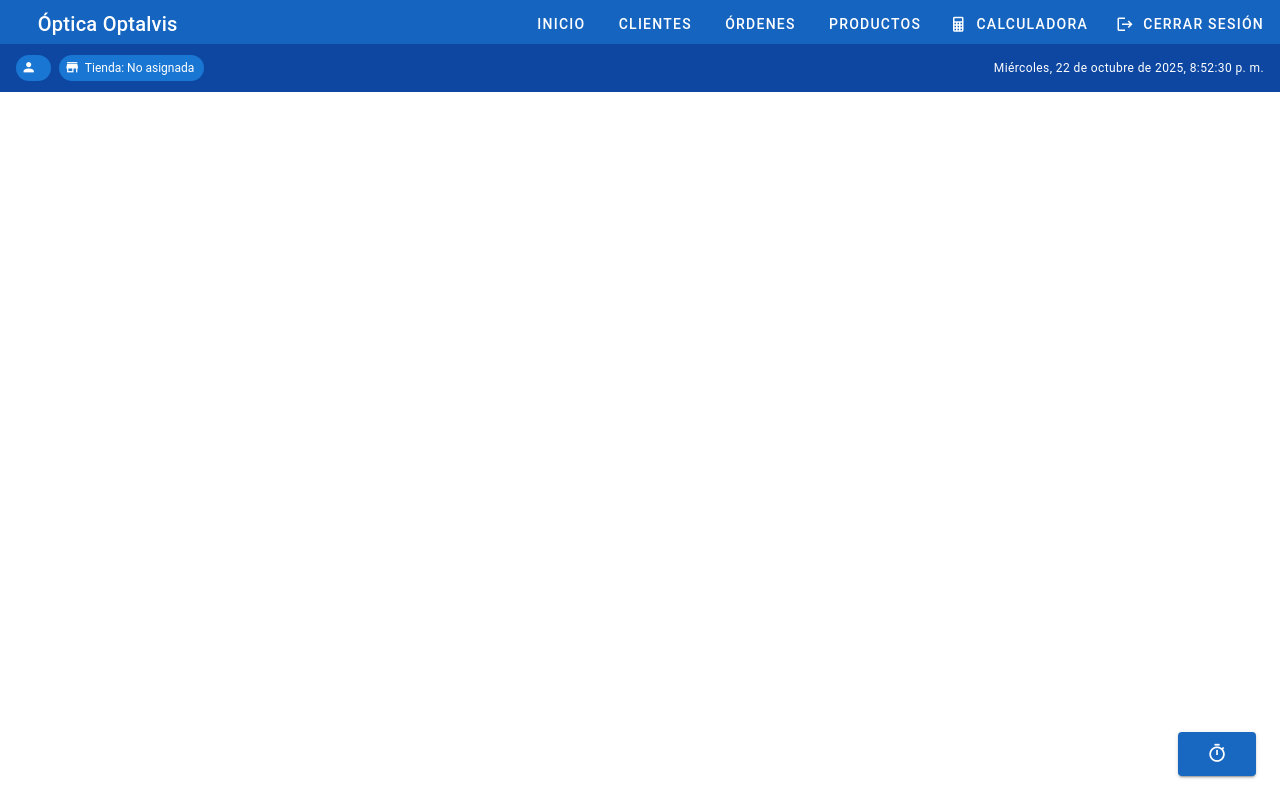
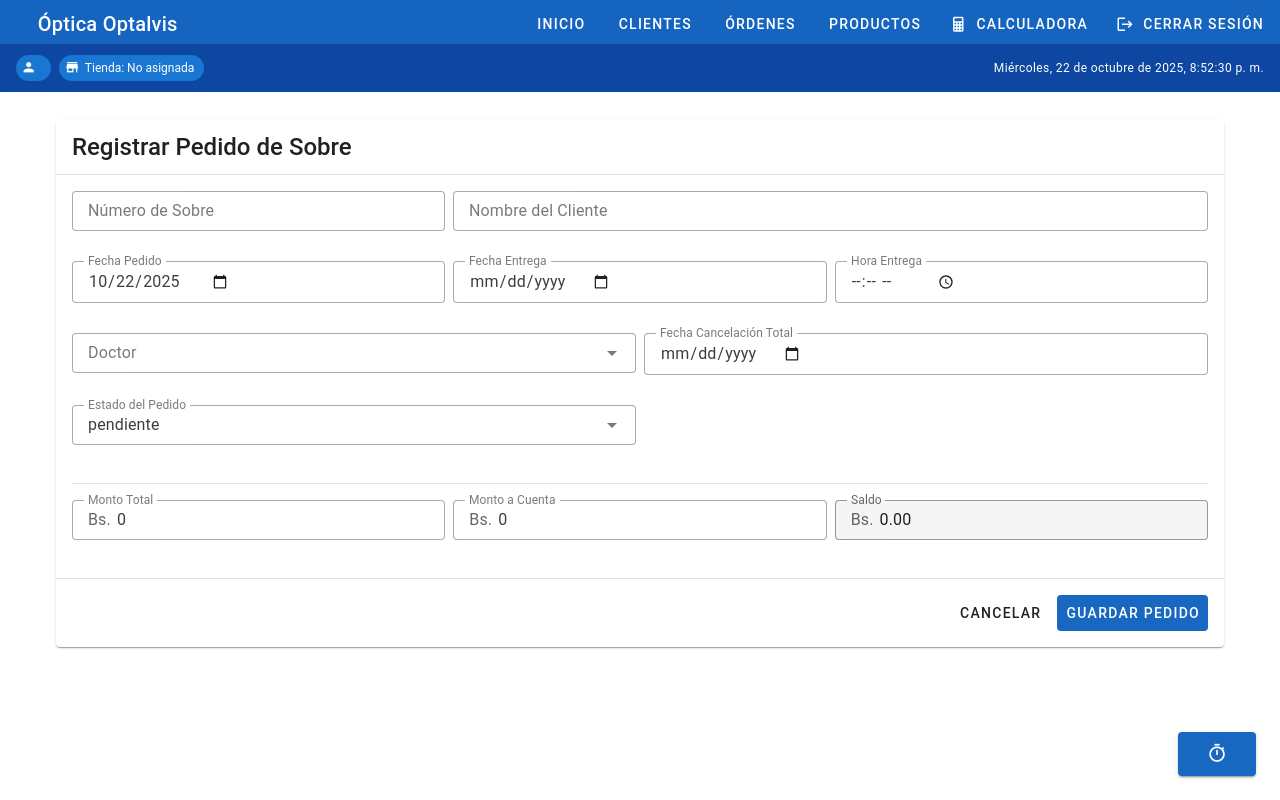
Before and after one commit to Samydex156/sistema-optica, a Vue app: page /sobres/registrar in a window 1280 px wide. Built offline with nearby package versions, Linux system fonts and the light colour scheme; no server answers; the database is empty; sample sign-in values are in the browser's storage.

Commit message:
Incorporación de nuevo componente Registrar Sobre

```diff
--- a/src/components/PanelPrincipal.vue
+++ b/src/components/PanelPrincipal.vue
@@ -92,6 +92,12 @@ const modulos = ref([
     icono: 'mdi-chart-line',
     ruta: '/reportes/prescripciones',
   },
+  {
+    titulo: 'Sobres',
+    descripcion: 'Registro de pedidos de sobres.',
+    icono: 'mdi-email-outline',
+    ruta: '/sobres/registrar',
+  },
 ]);
 
 /**
--- /dev/null
+++ b/src/components/RegistrarSobre.vue
@@ -0,0 +1,267 @@
+<template>
+  <v-container>
+    <div v-if="cargando" class="d-flex justify-center align-center" style="height: 60vh;">
+      <v-progress-circular indeterminate color="primary" size="64"></v-progress-circular>
+      <div class="ml-4 text-h6">Cargando datos...</div>
+    </div>
+
+    <v-form @submit.prevent="guardarSobre" v-else>
+      <v-card>
+        <v-card-title class="text-h5 border-b">
+          Registrar Pedido de Sobre
+        </v-card-title>
+
+        <v-card-text class="py-4">
+          <v-row dense>
+            <v-col cols="12" md="4">
+              <v-text-field
+                v-model.number="formData.numero_sobre"
+                label="Número de Sobre"
+                type="number"
+                variant="outlined"
+                density="compact"
+                :rules="[v => !!v || 'El número de sobre es requerido']"
+                required
+              ></v-text-field>
+            </v-col>
+            <v-col cols="12" md="8">
+              <v-text-field
+                v-model="formData.nombre_cliente"
+                label="Nombre del Cliente"
+                variant="outlined"
+                density="compact"
+                :rules="[v => !!v || 'El nombre del cliente es requerido']"
+                required
+              ></v-text-field>
+            </v-col>
+          </v-row>
+
+          <v-row dense>
+            <v-col cols="12" md="4">
+              <v-text-field
+                v-model="formData.fecha_pedido"
+                label="Fecha Pedido"
+                type="date"
+                variant="outlined"
+                density="compact"
+              ></v-text-field>
+            </v-col>
+            <v-col cols="12" md="4">
+              <v-text-field
+                v-model="formData.fecha_entrega"
+                label="Fecha Entrega"
+                type="date"
+                variant="outlined"
+                density="compact"
+              ></v-text-field>
+            </v-col>
+            <v-col cols="12" md="4">
+              <v-text-field
+                v-model="formData.hora_entrega"
+                label="Hora Entrega"
+                type="time"
+                variant="outlined"
+                density="compact"
+              ></v-text-field>
+            </v-col>
+          </v-row>
+
+          <v-row dense>
+            <v-col cols="12" md="6">
+              <v-autocomplete
+                v-model="formData.cod_doctor"
+                :items="doctoresOptions"
+                item-title="label"
+                item-value="value"
+                label="Doctor"
+                variant="outlined"
+                density="compact"
+                clearable
+              ></v-autocomplete>
+            </v-col>
+            <v-col cols="12" md="6">
+              <v-text-field
+                v-model="formData.fecha_cancelacion_total"
+                label="Fecha Cancelación Total"
+                type="date"
+                variant="outlined"
+                density="compact"
+              ></v-text-field>
+            </v-col>
+          </v-row>
+
+          <v-row dense>
+            <v-col cols="12" md="6">
+              <v-select
+                v-model="formData.estado_pedido"
+                :items="['pendiente', 'entregado', 'cancelado']"
+                label="Estado del Pedido"
+                variant="outlined"
+                density="compact"
+                required
+              ></v-select>
+            </v-col>
+          </v-row>
+
+          <v-divider class="my-4"></v-divider>
+          <v-row dense>
+            <v-col cols="12" md="4">
+              <v-text-field
+                v-model.number="formData.monto_total"
+                label="Monto Total"
+                type="number"
+                step="0.01"
+                prefix="Bs."
+                variant="outlined"
+                density="compact"
+              ></v-text-field>
+            </v-col>
+            <v-col cols="12" md="4">
+              <v-text-field
+                v-model.number="formData.monto_a_cuenta"
+                label="Monto a Cuenta"
+                type="number"
+                step="0.01"
+                prefix="Bs."
+                variant="outlined"
+                density="compact"
+              ></v-text-field>
+            </v-col>
+            <v-col cols="12" md="4">
+              <v-text-field
+                :model-value="saldoCalculado"
+                label="Saldo"
+                type="number"
+                prefix="Bs."
+                variant="outlined"
+                density="compact"
+                readonly
+                bg-color="grey-lighten-4"
+              ></v-text-field>
+            </v-col>
+          </v-row>
+        </v-card-text>
+
+        <v-card-actions class="pa-4 border-t">
+          <v-spacer></v-spacer>
+          <v-btn @click="cancelar" variant="text">Cancelar</v-btn>
+          <v-btn type="submit" color="primary" variant="flat" :loading="guardando" :disabled="cargando || guardando">
+            Guardar Pedido
+          </v-btn>
+        </v-card-actions>
+      </v-card>
+    </v-form>
+  </v-container>
+</template>
+
+<script setup>
+import { ref, onMounted, reactive, computed } from 'vue';
+import { useRouter } from 'vue-router';
+import { supabase } from '../lib/supabaseClient';
+
+const router = useRouter();
+const cargando = ref(true);
+const guardando = ref(false);
+const doctores = ref([]);
+
+const getInitialFormData = () => ({
+  numero_sobre: null,
+  nombre_cliente: '',
+  fecha_pedido: new Date().toISOString().split('T')[0],
+  fecha_entrega: null,
+  hora_entrega: null,
+  cod_doctor: null,
+  monto_total: 0,
+  monto_a_cuenta: 0,
+  fecha_cancelacion_total: null,
+  estado_pedido: 'pendiente',
+});
+
+const formData = reactive(getInitialFormData());
+
+const doctoresOptions = computed(() => doctores.value.map(d => ({ value: d.cod_doctor, label: d.nombre_doctor })));
+
+const saldoCalculado = computed(() => {
+  const total = parseFloat(formData.monto_total) || 0;
+  const aCuenta = parseFloat(formData.monto_a_cuenta) || 0;
+  return (total - aCuenta).toFixed(2);
+});
+
+onMounted(async () => {
+  await cargarDatos();
+});
+
+async function cargarDatos() {
+  cargando.value = true;
+  try {
+    const { data, error } = await supabase.from('doctores').select('*');
+    if (error) throw error;
+    doctores.value = data || [];
+  } catch (error) {
+    console.error("Error al cargar doctores:", error);
+    alert("Error al cargar la lista de doctores.");
+  } finally {
+    cargando.value = false;
+  }
+}
+
+async function guardarSobre() {
+  if (!formData.numero_sobre) {
+    alert('El número de sobre es obligatorio.');
+    return;
+  }
+  if (!formData.nombre_cliente.trim()) {
+    alert('El nombre del cliente es obligatorio.');
+    return;
+  }
+
+  guardando.value = true;
+  try {
+    // Preparamos los datos. Omitimos 'saldo' ya que es generado en BD.
+    const dataToInsert = {
+      numero_sobre: formData.numero_sobre,
+      nombre_cliente: formData.nombre_cliente.toUpperCase(),
+      fecha_pedido: formData.fecha_pedido,
+      fecha_entrega: formData.fecha_entrega,
+      hora_entrega: formData.hora_entrega,
+      cod_doctor: formData.cod_doctor,
+      monto_total: formData.monto_total,
+      monto_a_cuenta: formData.monto_a_cuenta,
+      fecha_cancelacion_total: formData.fecha_cancelacion_total,
+      estado_pedido: formData.estado_pedido,
+    };
+
+    const { error } = await supabase
+      .from('pedidos_sobres')
+      .insert(dataToInsert);
+
+    if (error) {
+      if (error.code === '23505') { // Unique violation
+        throw new Error('El número de sobre ya existe.');
+      }
+      throw error;
+    }
+
+    alert('Pedido de sobre registrado con éxito.');
+    router.push({ name: 'PanelPrincipal' }); // O donde sea conveniente regresar
+  } catch (error) {
+    console.error("Error al guardar:", error);
+    alert('Error al guardar el pedido: ' + error.message);
+  } finally {
+    guardando.value = false;
+  }
+}
+
+function cancelar() {
+  router.back();
+}
+</script>
+
+<style scoped>
+.border-b {
+  border-bottom: 1px solid rgba(0,0,0,0.12);
+}
+.border-t {
+  border-top: 1px solid rgba(0,0,0,0.12);
+}
+</style>
--- a/src/router/index.js
+++ b/src/router/index.js
@@ -11,6 +11,7 @@ import RegistrarProducto from "../components/RegistrarProducto.vue";
 import GestionInventario from "../components/GestionInventario.vue";
 import ConsultaStock from "../components/ConsultaStock.vue";
 import ReportePrescripciones from "../components/ReportePrescripciones.vue";
+import RegistrarSobre from "../components/RegistrarSobre.vue";
 
 import EjerciciosComputed from "../components/EjerciciosComputed.vue";
 
@@ -55,6 +56,12 @@ const routes = [
     path: '/reportes/prescripciones',
     name: 'ReportePrescripciones',
     component: ReportePrescripciones,
+    meta: { requiresAuth: true },
+  },
+  {
+    path: "/sobres/registrar",
+    name: "RegistrarSobre",
+    component: RegistrarSobre,
     meta: { requiresAuth: true },
   },
   {
```
Also changed, not shown: 1 other file (tests, documents, lock files or other folders).
